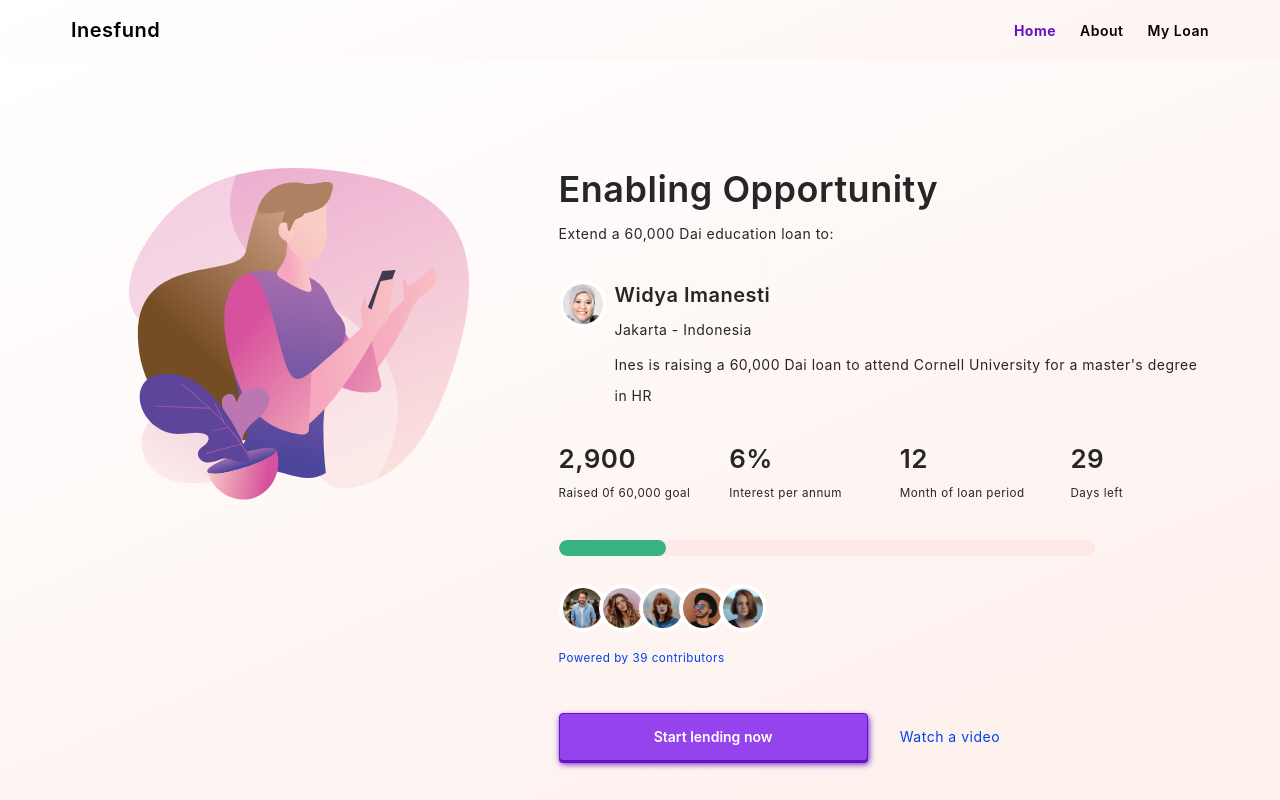
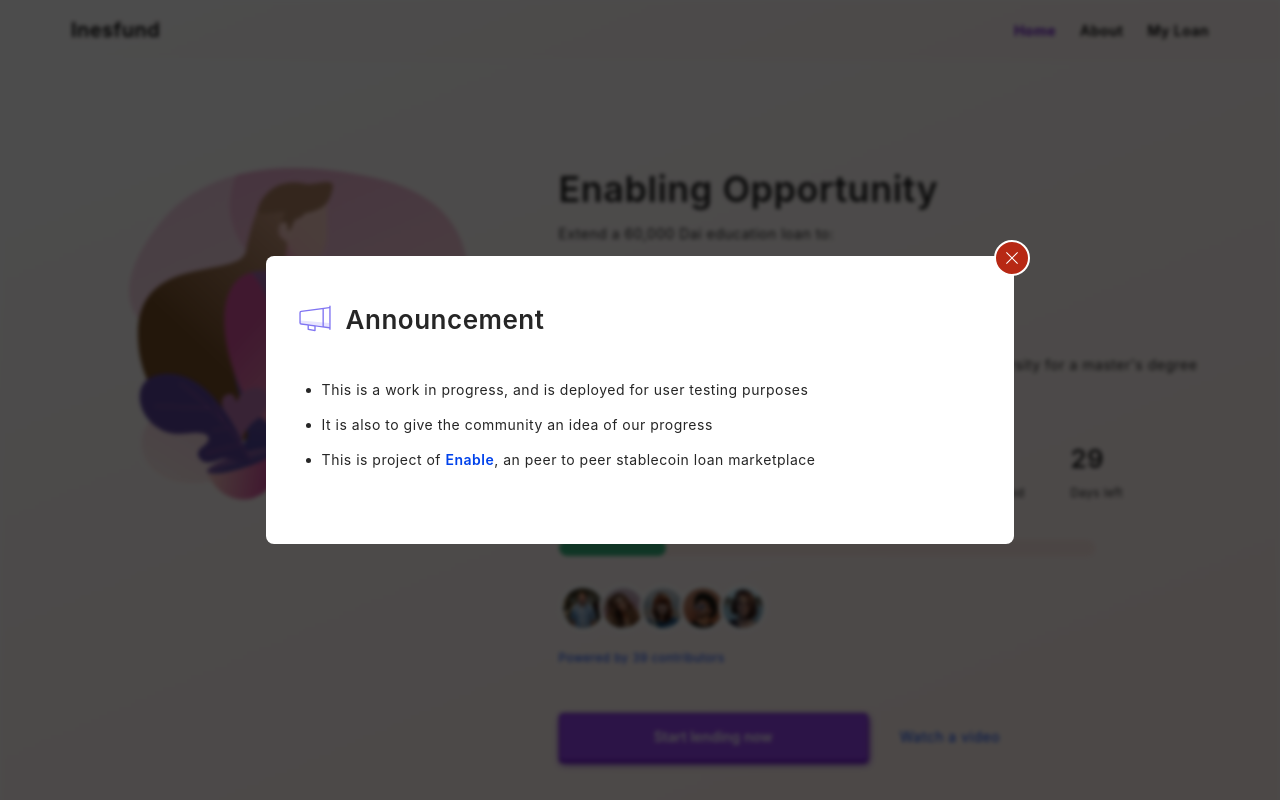
Before and after one commit to enabledao/enable-ui, a React (Create React App) app: page / in a window 1280 px wide. Shown: the top 800 px of the page. Built offline with nearby package versions, Linux system fonts and the light colour scheme; a web font is replaced by a local one; what final-form-focus would draw is missing.

Commit message:
modal announcement homepage

```diff
--- a/src/components/pages/home/index.tsx
+++ b/src/components/pages/home/index.tsx
@@ -8,8 +8,16 @@ import SimuLationReturn from "./simulation";
 import Repayment from "./repayment";
 import Cta from "./cta";
 import WhyUs from "./whyUs";
+import ModalWip from "./modalWip";
+import { ShowModal } from "../../lib";
 
-const Home: React.FC = () => (
+class Home extends React.Component<{}, {}> {
+  componentDidMount() {
+    ShowModal(<ModalWip />);
+  }
+
+  render() {
+    return (
       <React.Fragment>
         <HomeHero />
         <LoanDetail />
@@ -20,5 +28,7 @@ const Home: React.FC = () => (
         <Cta />
       </React.Fragment>
     );
+  }
+}
 
 export default withNavbarAndFooter(Home);
--- /dev/null
+++ b/src/components/pages/home/modalWip/index.tsx
@@ -0,0 +1,50 @@
+import React from "react";
+import announcementIcon from "../../../../images/icons/announcement.svg";
+import { Margin, Padding } from "../../../../styles/utils";
+import { ModalWipWrapper } from "./styled";
+
+class ModalWip extends React.Component<{}, {}> {
+  render() {
+    return (
+      <React.Fragment>
+        <img
+          src={announcementIcon}
+          alt="Icon - Announcement"
+          width={34}
+          style={{ position: "absolute", marginTop: -4 }}
+        />
+        <Padding left={48}>
+          <h4>Announcement</h4>
+        </Padding>
+        <Margin top={24}>
+          <ModalWipWrapper>
+            <li>
+              <p>
+                This is a work in progress, and is deployed for user testing
+                purposes
+              </p>
+            </li>
+            <li>
+              <p>It is also to give the community an idea of our progress</p>
+            </li>
+            <li>
+              <p>
+                This is project of&nbsp;
+                <a
+                  href="https://www.enable.credit/"
+                  target="_blank"
+                  rel="noopener noreferrer"
+                >
+                  <b>Enable</b>
+                </a>
+                , an peer to peer stablecoin loan marketplace
+              </p>
+            </li>
+          </ModalWipWrapper>
+        </Margin>
+      </React.Fragment>
+    );
+  }
+}
+
+export default ModalWip;
--- /dev/null
+++ b/src/components/pages/home/modalWip/styled.tsx
@@ -0,0 +1,7 @@
+import styled from "styled-components";
+
+const ModalWipWrapper = styled.ul`
+  padding: 16px 24px;
+`;
+
+export { ModalWipWrapper };
```
Lines whose indentation alone changed are shown as unchanged.
